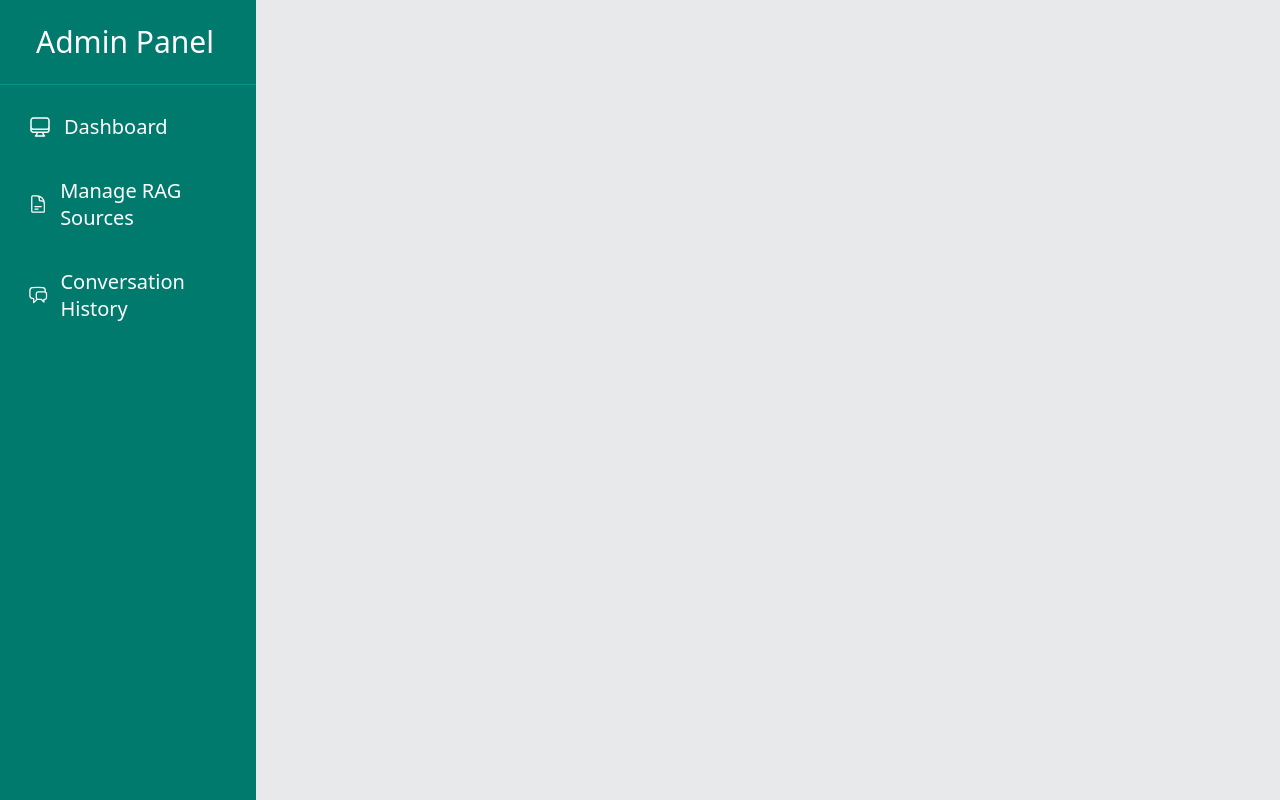
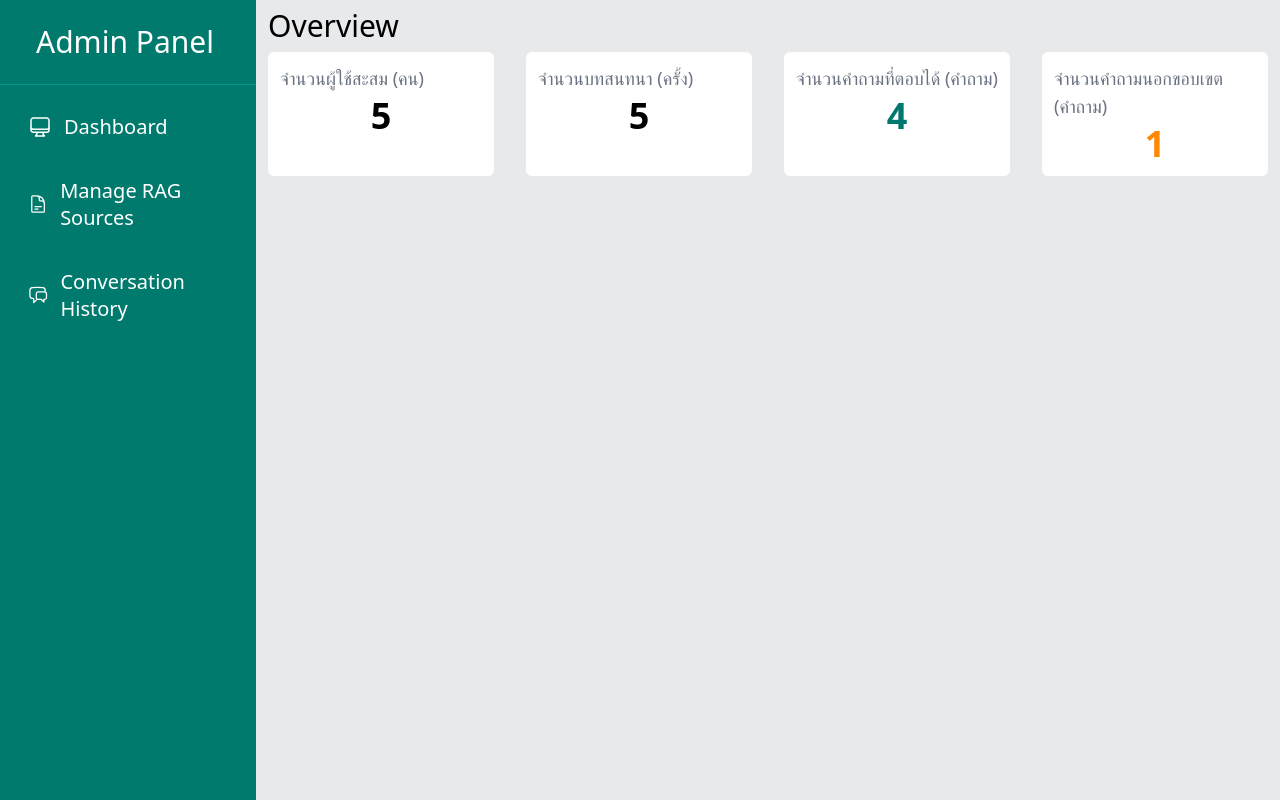
Before and after one commit to PWToast/Finalproject-chatbotsu, a React app in the folder Frontend/: page / in a window 1280 px wide. Built offline with nearby package versions, Linux system fonts and the light colour scheme; the HTML template or start-up script is replaced by a standard one.

Commit message:
Add overview dashboard

```diff
--- a/Frontend/Page/DashboardPage.jsx
+++ b/Frontend/Page/DashboardPage.jsx
@@ -1,11 +1,12 @@
 import AdminSidebar from '../component/AdminSidebar';
+import OverviewBoard from '../component/OverviewBoard';
 
 function DashboardPage({children}) {
   return (
     <div className="flex h-screen bg-[#E7E9EB]">
       <AdminSidebar/>
       <div className="flex-1 overflow-y-auto">
-        {/* ใส่<Header /> */}
+        <OverviewBoard/>
         <main className="p-4">
           {children}
         </main>
--- /dev/null
+++ b/Frontend/component/OverviewBoard.jsx
@@ -0,0 +1,48 @@
+import OverviewStatCard from '../component/OverviewStatCard';
+
+function OverviewBoard() {
+    // โหลดข้อมูลตรงนี้
+
+    // fontColor ใส่ codeสีไม่ได้ ใช้text-teal-700แก้ขัด
+    const statData = [
+    {
+      id: 1,
+      title: 'จำนวนผู้ใช้สะสม (คน)',
+      value: 5,
+      fontColor: 'text-black'
+    },
+    {
+      id: 2,
+      title: 'จำนวนบทสนทนา (ครั้ง)',
+      value: 5,
+      fontColor: 'text-black'
+    },
+    {
+      id: 3,
+      title: 'จำนวนคำถามที่ตอบได้ (คำถาม)',
+      value: 4,
+      fontColor: 'text-teal-700'
+    },
+    {
+      id: 4,
+      title: 'จำนวนคำถามนอกขอบเขต (คำถาม)',
+      value: 1,
+      fontColor: 'text-orange-400'
+    },
+  ];
+    return (
+    <div className="p-2">
+        <p className="px-1 text-3xl font-light-bold">Overview</p>
+            <div className="my-1 grid lg:grid-cols-4 gap-6">
+                {statData.map(data => (
+                <OverviewStatCard
+                    key={data.id}
+                    title={data.title}
+                    value={data.value}
+                    fontColor={data.fontColor}
+                />))}
+            </div>
+    </div>
+    );
+};
+export default OverviewBoard;
--- /dev/null
+++ b/Frontend/component/OverviewStatCard.jsx
@@ -0,0 +1,14 @@
+function OverviewStatCard({ title, value, fontColor }) {
+    const numberColor = fontColor;
+    return (
+        <div className="p-3 m-1 bg-white rounded-md border border-0 border-black-500">
+            <p className="text-lg font-medium text-gray-500 ">
+                {title}
+            </p>
+            <p className={`mt-1 text-4xl font-bold text-center ${numberColor}`}>
+                {value}
+            </p>
+        </div>
+    );
+};
+export default OverviewStatCard;
```
